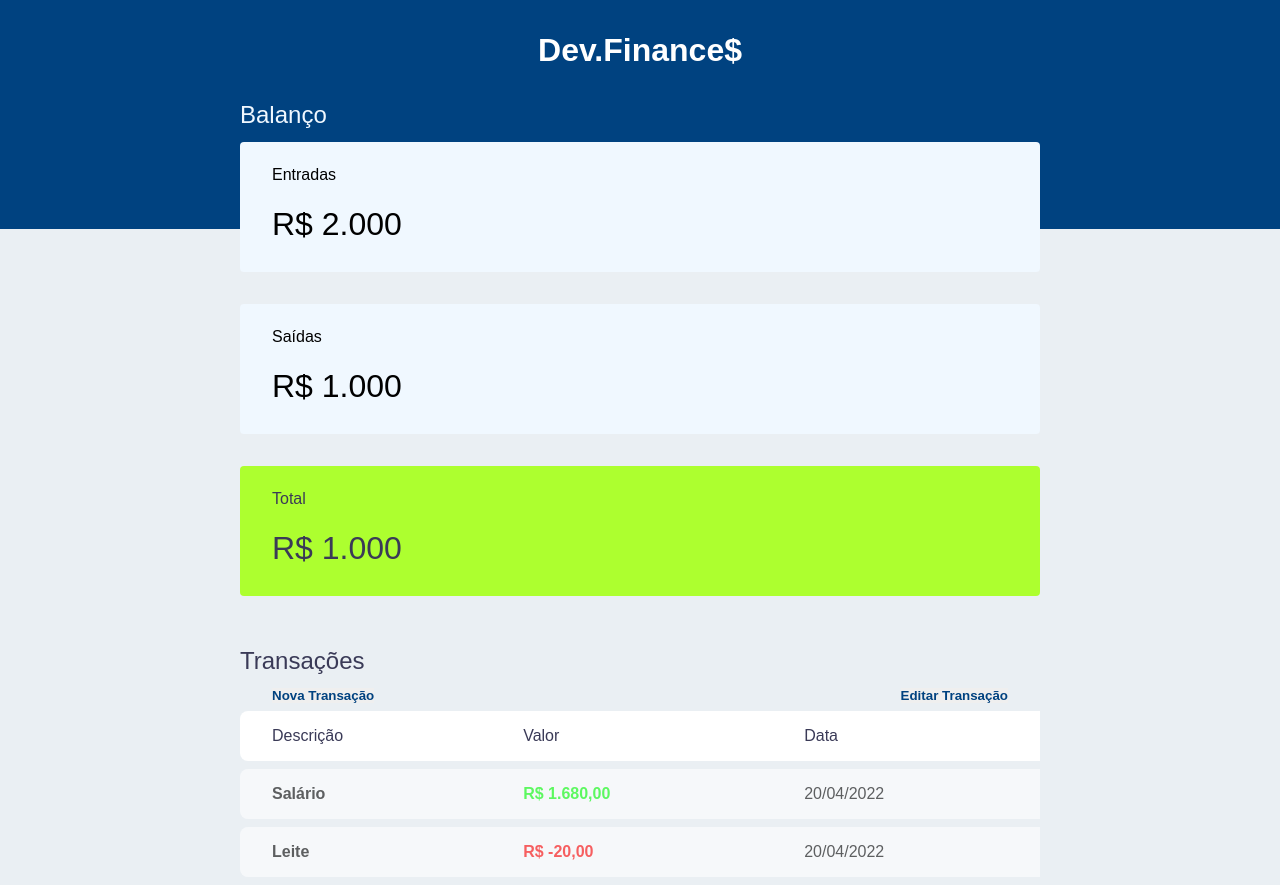
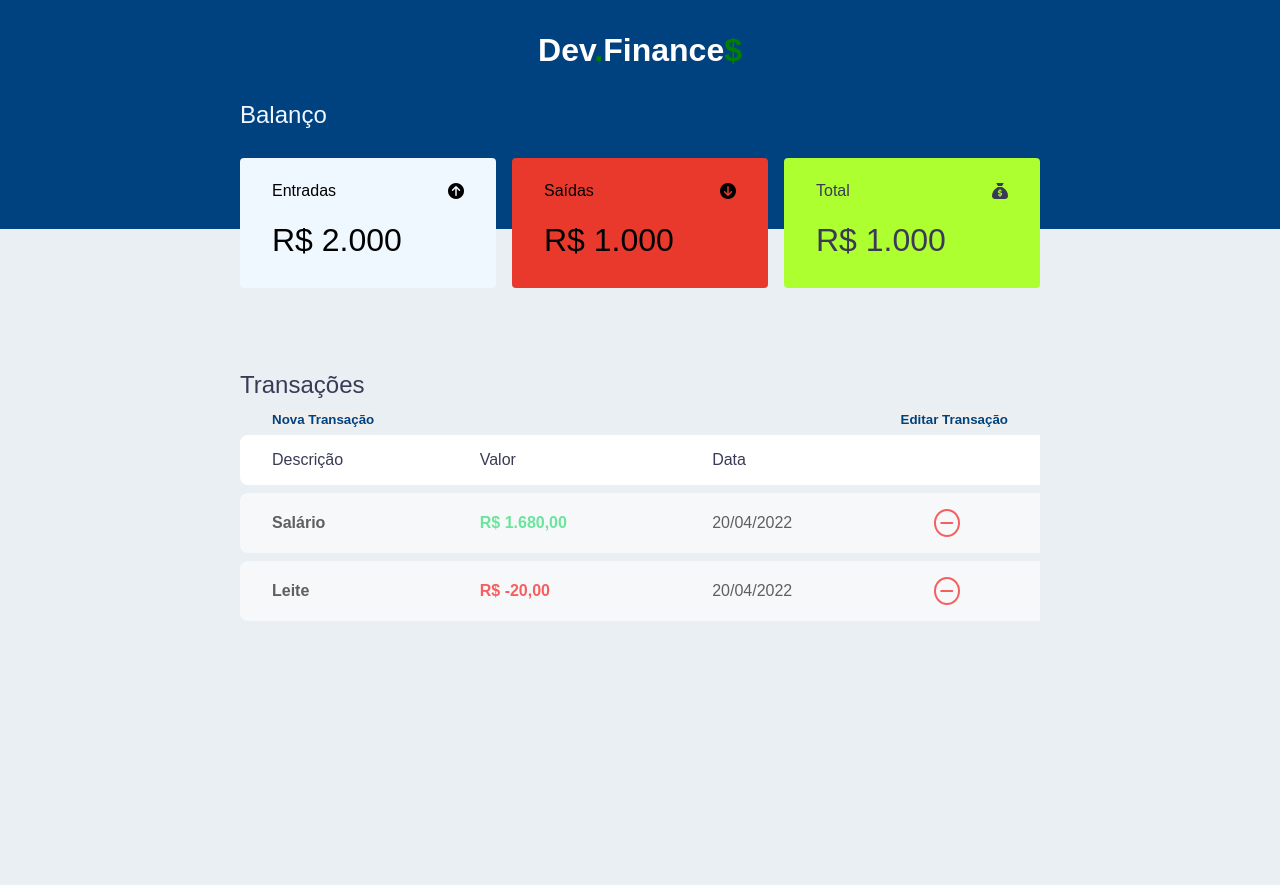
Before and after one commit to Enuch/Dev.Finance, a website: page index.html in a window 1280 px wide. After the commit the page ends 800 px from the top, so only its background shows below. Drawn offline with Linux system fonts and the light colour scheme.

Commit message:
front completo

```diff
--- a/index.html
+++ b/index.html
@@ -6,29 +6,35 @@
     <meta http-equiv="X-UA-Compatible" content="IE=edge">
     <meta name="viewport" content="width=device-width, initial-scale=1.0">
     <link rel="stylesheet" href="dist/css/style.css">
-    <title>Dev Finance</title>
+    <title>Dev.Finance$</title>
 </head>
 
 <body>
     <header>
         <div id="logo">
-            <h1>Dev.Finance$</h1>
+            <h1>Dev<span>.</span>Finance<span>$</span></h1>
         </div>
     </header>
 
     <main class="container">
         <div id="balance">
-            <h2>Balanço</h2>
-            <section class="card">
-                <h3 class="balance-title">Entradas</h3>
+            <h2 class="item-1">Balanço</h2>
+            <section class="card item-2">
+                <h3><span class="balance-title">Entradas </span>
+                    <i class="fa-solid fa-circle-arrow-up"></i>
+                </h3>
                 <p class="balance-value">R$ 2.000</p>
             </section>
-            <section class="card">
-                <h3 class="balance-title">Saídas</h3>
+            <section class="card item-3">
+                <h3> <span class="balance-title">Saídas </span>
+                    <i class="fa-solid fa-circle-arrow-down"></i>
+                </h3>
                 <p class="balance-value">R$ 1.000</p>
             </section>
-            <section class="card total">
-                <h3 class="balance-title">Total</h3>
+            <section class="card total item-4">
+                <h3><span class="balance-title">Total </span>
+                    <i class="fa-solid fa-sack-dollar"></i>
+                </h3>
                 <p class="balance-value">R$ 1.000</p>
             </section>
         </div>
@@ -44,8 +50,9 @@
                 <thead class="table-head">
                     <tr>
                         <th>Descrição</th>
-                        <th >Valor</th>
-                        <th >Data</th>
+                        <th>Valor</th>
+                        <th>Data</th>
+                        <th></th>
                     </tr>
                 </thead>
                 <tbody>
@@ -53,16 +60,19 @@
                         <td class="description">Salário</td>
                         <td class="income">R$ 1.680,00</td>
                         <td class="date">20/04/2022</td>
+                        <td><i class="fa-solid fa-minus"></i></td>
                     </tr>
                     <tr class="table-row">
                         <td class="description">Leite</td>
                         <td class="expense">R$ -20,00</td>
                         <td class="date">20/04/2022</td>
+                        <td><i class="fa-solid fa-minus"></i></td>
                     </tr>
                 </tbody>
             </table>
         </section>
     </main>
+    <script src="https://kit.fontawesome.com/bf96dbb21e.js" crossorigin="anonymous"></script>
 </body>
 
 </html>
```
Also changed, not shown: dist/css/style.css.
